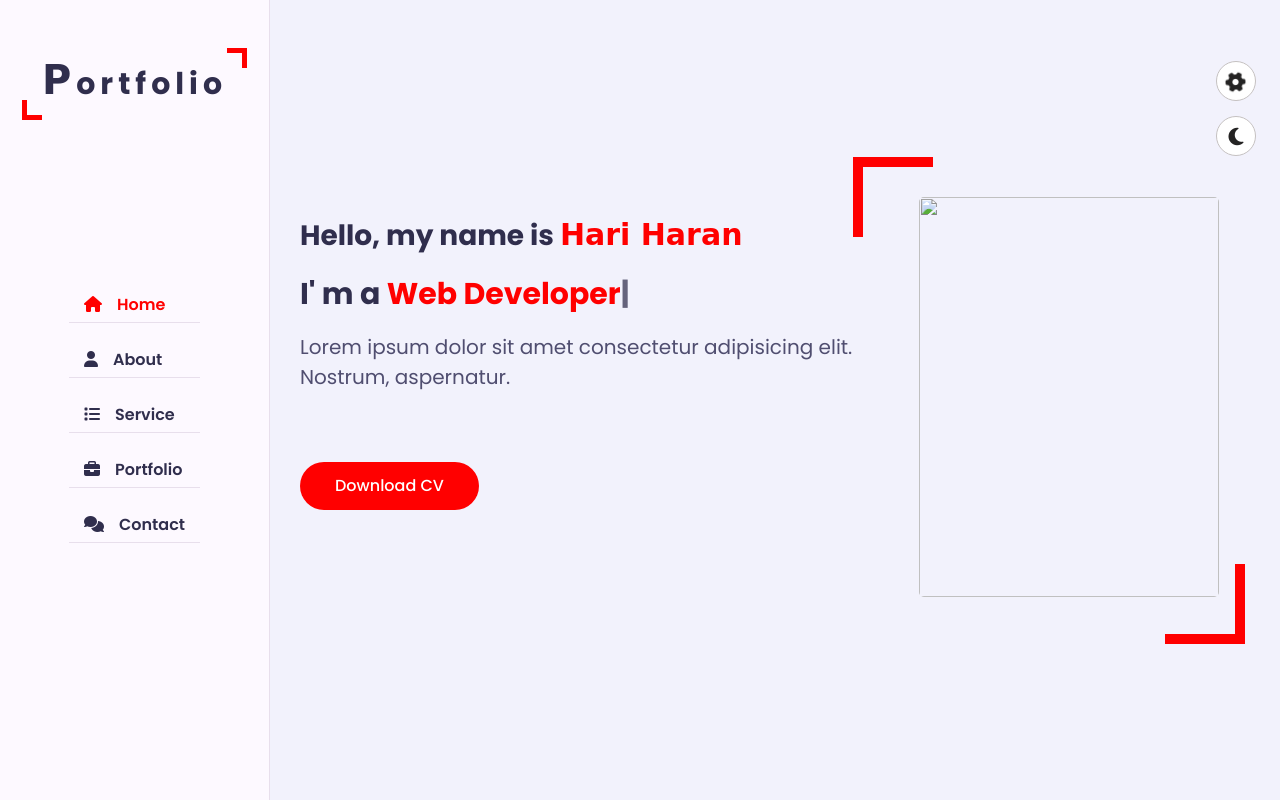
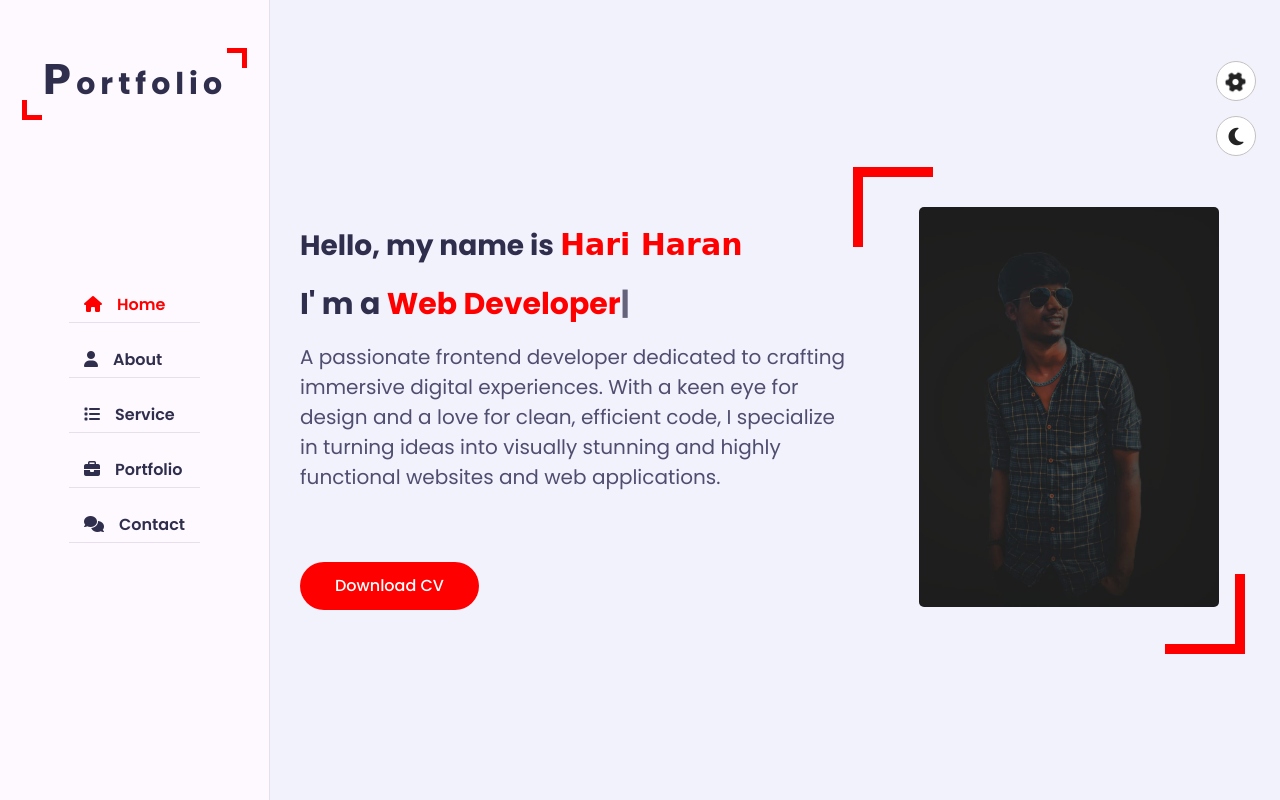
Before and after one commit to harish-git-web/portfolio, a plain HTML site: page index.html in a window 1280 px wide. Drawn offline with nearby package versions, Linux system fonts and the light colour scheme; a web font is replaced by a local one.

Commit message:
first commit

```diff
--- a/index.html
+++ b/index.html
@@ -51,11 +51,11 @@
                             <div class="home-info padd-15">
                                 <h3 class="hello">Hello, my name is <span class="name">Hari Haran</span></h3>
                                 <h3 class="my-profession">I' m a <span class="typing">Web Developer</span></h3>
-                                <p>Lorem ipsum dolor sit amet consectetur adipisicing elit. Nostrum, aspernatur.</p>
+                                <p> A passionate frontend developer dedicated to crafting immersive digital experiences. With a keen eye for design and a love for clean, efficient code, I specialize in turning ideas into visually stunning and highly functional websites and web applications.</p>
                                 <a href="#" class="btn">Download CV</a>
                             </div>
                             <div class="home-img padd-15">
-                                <img src="" alt="">
+                                <img src="./img/WhatsApp Image .jpg" alt="">
                             </div>
                         </div>
                     </div>
@@ -75,10 +75,7 @@
                             <div class="row">
                                 <div class="about-text padd-15">
                                     <h3>I'm Hariharan <span>Web Developer</span></h3>
-                                    <p>Lorem, ipsum dolor sit amet consectetur adipisicing elit. Quos consectetur atque dolores explicabo veniam laudantium quo, eum
-                                        placeat architecto aliquam omnis magni modi
-                                        totam fugiat possimus quidem quasi non fuga. Consequuntur facilis quibusdam mollitia optio reiciendis ut iusto ex eveniet
-                                         voluptatibus! Odio sit blanditiis pariatur, sint optio quibusdam debitis ea.</p>
+                                    <p>Hello! I'm Hariharan, a frontend developer with a passion for creating captivating digital experiences. My journey into the world of web development began with a fascination for technology and a desire to bring ideas to life on the internet</p>
                                 </div>
                             </div>
                  <div class="row">
@@ -223,9 +220,8 @@
                                     <div class="icon">
                                         <i class="fa fa-mobile-alt "></i>
                                     </div>
-                                    <h4>Web Desing</h4>
-                                    <p>Lorem ipsum dolor sit, amet consectetur adipisicing elit. Commodi quae, porro consequuntur
-                                        doloribus fugiat facilis?</p>
+                                    <h4> Website Development</h4>
+                                    <p>Transform your vision into a stunning, user-friendly website that leaves a lasting impression. From static landing pages to complex multi-page sites, I specialize in crafting custom web solutions tailored to your unique needs and objectives.</p>
                                 </div>
                             </div>
                             <div class="service-item padd-15">
@@ -233,9 +229,8 @@
                                     <div class="icon">
                                         <i class="fa fa-laptop-code "></i>
                                     </div>
-                                    <h4>Web Desing</h4>
-                                    <p>Lorem ipsum dolor sit, amet consectetur adipisicing elit. Commodi quae, porro consequuntur
-                                        doloribus fugiat facilis?</p>
+                                    <h4>Responsive Design</h4>
+                                    <p>Ensure a consistent and enjoyable user experience across all devices with responsive design solutions. I design and develop websites and applications that adapt fluidly to various screen sizes and resolutions, providing users with optimal viewing and interaction experiences on desktops, tablets, and smartphones.</p>
                                 </div>
                             </div>
                             <div class="service-item padd-15">
@@ -243,9 +238,8 @@
                                     <div class="icon">
                                         <i class="fa fa-palette "></i>
                                     </div>
-                                    <h4>Web Desing</h4>
-                                    <p>Lorem ipsum dolor sit, amet consectetur adipisicing elit. Commodi quae, porro consequuntur
-                                        doloribus fugiat facilis?</p>
+                                    <h4>Frontend Optimization</h4>
+                                    <p>Maximize the performance and efficiency of your frontend codebase with comprehensive optimization services. From minimizing load times to improving rendering speed, I employ industry best practices and optimization techniques to enhance the overall performance of your website or application.</p>
                                 </div>
                             </div>
                             <div class="service-item padd-15">
@@ -253,9 +247,8 @@
                                     <div class="icon">
                                         <i class="fa fa-code "></i>
                                     </div>
-                                    <h4>Web Desing</h4>
-                                    <p>Lorem ipsum dolor sit, amet consectetur adipisicing elit. Commodi quae, porro consequuntur
-                                        doloribus fugiat facilis?</p>
+                                    <h4> UI/UX Design Consultation</h4>
+                                    <p>Elevate the visual appeal and usability of your digital products with expert UI/UX design consultation. I collaborate with clients to understand their target audience, goals, and brand identity, creating intuitive interfaces and engaging user experiences that drive engagement, retention, and conversion.</p>
                                 </div>
                             </div>
                             <div class="service-item padd-15">
@@ -263,9 +256,8 @@
                                     <div class="icon">
                                         <i class="fa fa-search "></i>
                                     </div>
-                                    <h4>Web Desing</h4>
-                                    <p>Lorem ipsum dolor sit, amet consectetur adipisicing elit. Commodi quae, porro consequuntur
-                                        doloribus fugiat facilis?</p>
+                                    <h4>Web Application Development</h4>
+                                    <p>Elevate your online presence with dynamic, interactive web applications that engage users and drive results. Leveraging the latest frontend technologies and frameworks, I develop scalable and efficient applications that deliver seamless performance across devices and platforms.</p>
                                 </div>
                             </div>
                             <div class="service-item padd-15">
@@ -273,9 +265,8 @@
                                     <div class="icon">
                                         <i class="fa fa-bullhorn "></i>
                                     </div>
-                                    <h4>Web Desing</h4>
-                                    <p>Lorem ipsum dolor sit, amet consectetur adipisicing elit. Commodi quae, porro consequuntur
-                                        doloribus fugiat facilis?</p>
+                                    <h4>Maintenance and Support</h4>
+                                    <p>Ensure the ongoing success and stability of your digital assets with reliable maintenance and support services. From routine updates and bug fixes to troubleshooting and performance monitoring, I provide comprehensive support to keep your website or application running smoothly and efficiently.</p>
                                 </div>
                             </div>
                         </div>
@@ -434,5 +425,6 @@
 <script src="https://cdn.jsdelivr.net/npm/@popperjs/core@2.5.4/dist/umd/popper.min.js"></script>
 <script src="https://stackpath.bootstrapcdn.com/bootstrap/4.5.2/js/bootstrap.min.js"></script>
 
+
 </body>
 </html>
--- a/style.css
+++ b/style.css
@@ -35,6 +35,7 @@ body{
 ::before,::after{
     box-sizing: border-box;
 }
+
 .section{
     background-color: var(--bg-black-900);
     min-height: 100vh;
@@ -44,6 +45,7 @@ body{
     opacity: 1;
     position: fixed;
     left: 270px;
+    padding-top: 20px;
     top: 0;
     right: 0;
     bottom: 0;
@@ -552,6 +554,9 @@ h3.my-profession{
     margin-bottom: 30px;
     flex: 0 0 33.33%;
     max-width: 33.33%;
+
+
+
 }
 .service-item-inner{
     background-color: var(--bg-black-100);
@@ -560,7 +565,10 @@ h3.my-profession{
     padding: 30px 15px;
     text-align: center;
     transition: all 0.3s ease;
+
+
 }
+
 .service-item-inner:hover{
     box-shadow: 0 0 20px gray;
 }
@@ -600,6 +608,8 @@ h3.my-profession{
     font-size: 16px;
     color: var(--text-black-700);
     line-height: 25px;
+    text-align: justify;
+    text-indent: 10%;
 }
 
 .portfolio .container{
```
Also changed, not shown: img/WhatsApp Image .jpg (added), script.js (line endings or trailing spaces).
